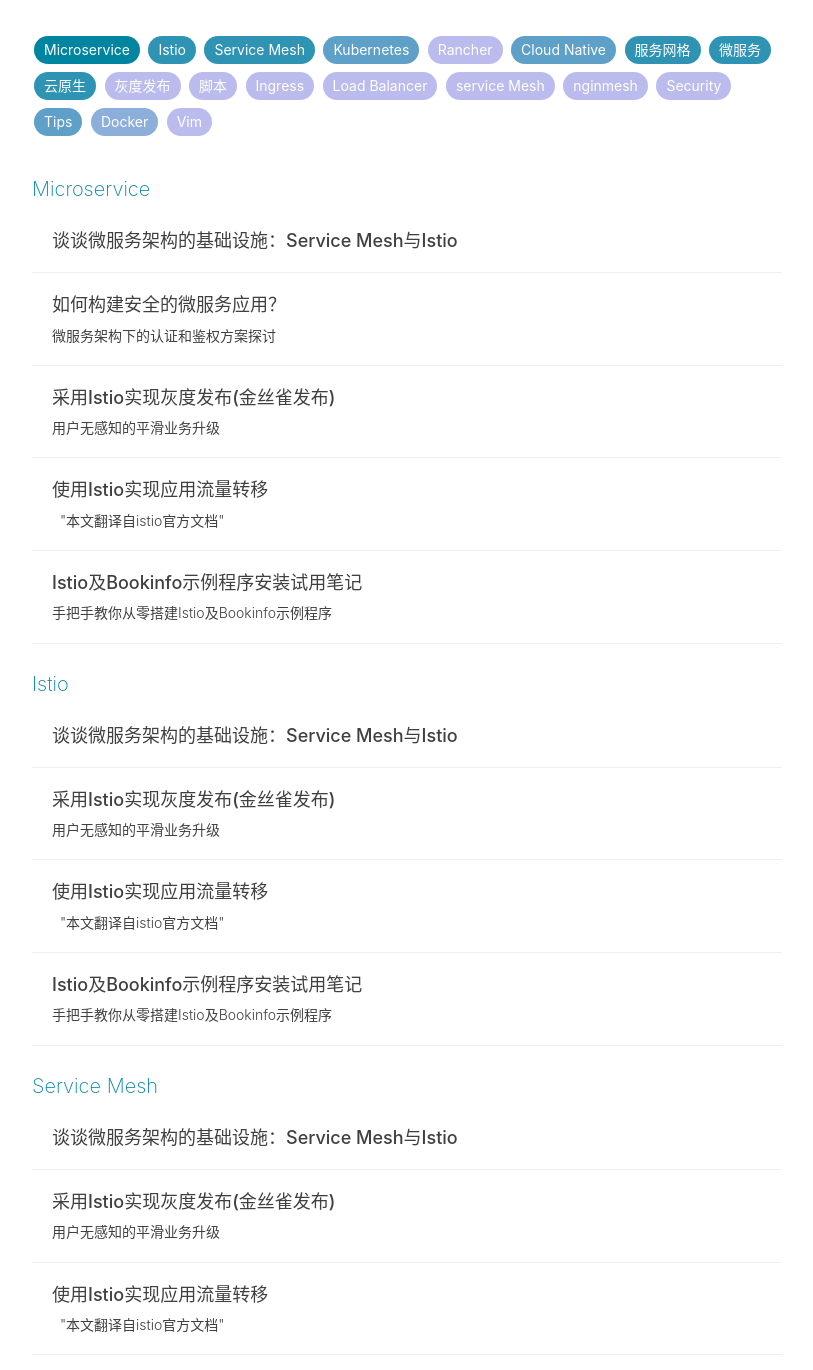
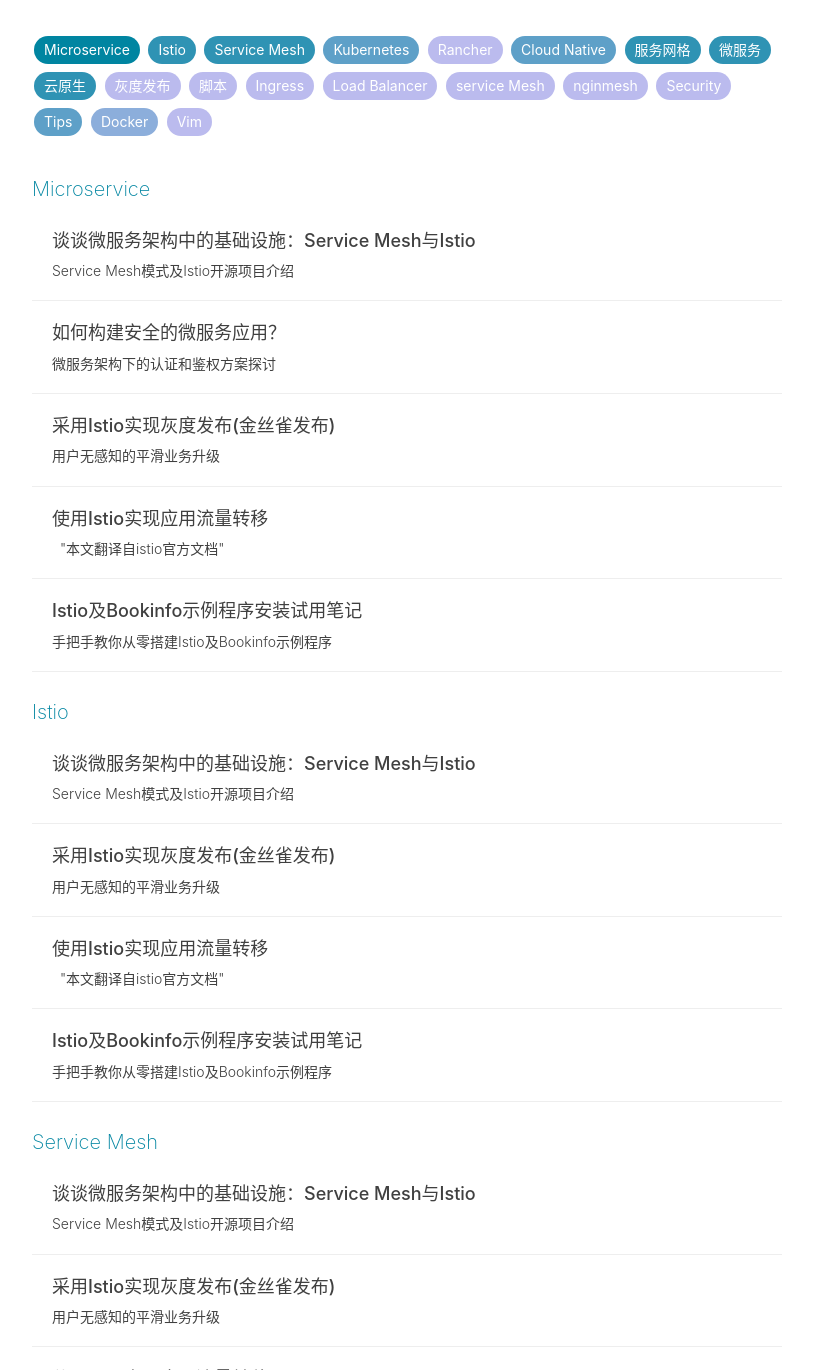
Before and after one commit to zhaohuabing/jekyll_blog_backup, a Jekyll site: the page built from tags.html, in a window 1280 px wide and 1400 px high, scrolled down 202 px, cut to the strip 30-1400 px from the top of the window. Shown: the whole strip, without its empty margins (233-1046 px from the left). Built offline with Jekyll 4.4.1, drawn with Linux system fonts in a browser that asks for light colours; comment, search, counter and statistics services are not loaded; some of the changed text lies outside the part shown.

Commit message:
add docs
Signed-off-by: HuabingZhao <zhao.huabing@zte.com.cn>

```diff
--- a/_posts/2018-03-29-what-is-service-mesh-and-istio.markdown
+++ b/_posts/2018-03-29-what-is-service-mesh-and-istio.markdown
@@ -1,8 +1,8 @@
 ---
 layout:     post
-title:      "谈谈微服务架构的基础设施：Service Mesh与Istio"
-subtitle:   ""
-description: "谈谈微服务架构的基础设施：Service Mesh与Istio"
+title:      "谈谈微服务架构中的基础设施：Service Mesh与Istio"
+subtitle:   "Service Mesh模式及Istio开源项目介绍"
+description: "微服务应用的基础设施层：Service Mesh模式和Istio开源项目介绍。"
 date:       2018-03-29 12:00:00
 author:     "赵化冰"
 header-img: "img/in-post/istio-install_and_example/post-bg.jpg"
@@ -115,7 +115,7 @@
 
 
 Mixer的架构如图所示:
-![](\img\in-post\2018-03-29-what-is-service-mesh-and-istio\mixer2.png)
+![](\img\in-post\2018-03-29-what-is-service-mesh-and-istio\mixer.png)
 
 首先，Sidecar会从每一次请求中收集相关信息，如请求的路径，时间，源IP，目地服务，tracing头，日志等，并请这些属性上报给Mixer。Mixer和后端服务之间是通过适配器进行连接的，Mixer将Sidecar上报的内容通过适配器发送给后端服务。
 
@@ -123,7 +123,9 @@
 
 其次，Sidecar在进行每次请求处理时会通过Mixer进行策略判断，并根据Mixer返回的结果决定是否继续处理该次调用。通过该方式，Mixer将策略决策移出应用层，使运维人员可以在运行期对策略进行配置，动态控制应用的行为，提高了策略控制的灵活性。例如可以配置每个微服务应用的访问白名单，不同客户端的Rate limiting，等等。
 
-从上图可以看到，Istio在Envoy中增加了一个Mixer Filter，该Filter和控制面的Mixer组件进行通讯，完成策略控制和遥测数据收集等功能。微服务之间的每一次请求调用都会经过两次Mixer Filter的处理，一次在发送端，一次在接收端。Envoy在收集每次调用的遥测数据后会先保存在缓存中，每隔一段时间再通过批量的方式上报到Mixer，以避免对服务调用引入较大延时，保证Envoy的转发处理效率。
+逻辑上微服务之间的每一次请求调用都会经过两次Mixer的处理：调用前进行策略判断，调用后进行遥测数据收集。Istio采用了一些机制来避免Mixer的处理影响Envoy的转发效率。
+
+从上图可以看到，Istio在Envoy中增加了一个Mixer Filter，该Filter和控制面的Mixer组件进行通讯，完成策略控制和遥测数据收集功能。Mixer Filter中保存有策略判断所需的数据缓存，因此大部分策略判断在Envoy中就处理了，不需要发送请求到Mixer。另外Envoy收集到的遥测数据会先保存在Envoy的缓存中，每隔一段时间再通过批量的方式上报到Mixer。
 
 
 #### Auth
```
Also changed, not shown: other parts of _posts/2018-03-29-what-is-service-mesh-and-istio.markdown (+4 -1 lines).
